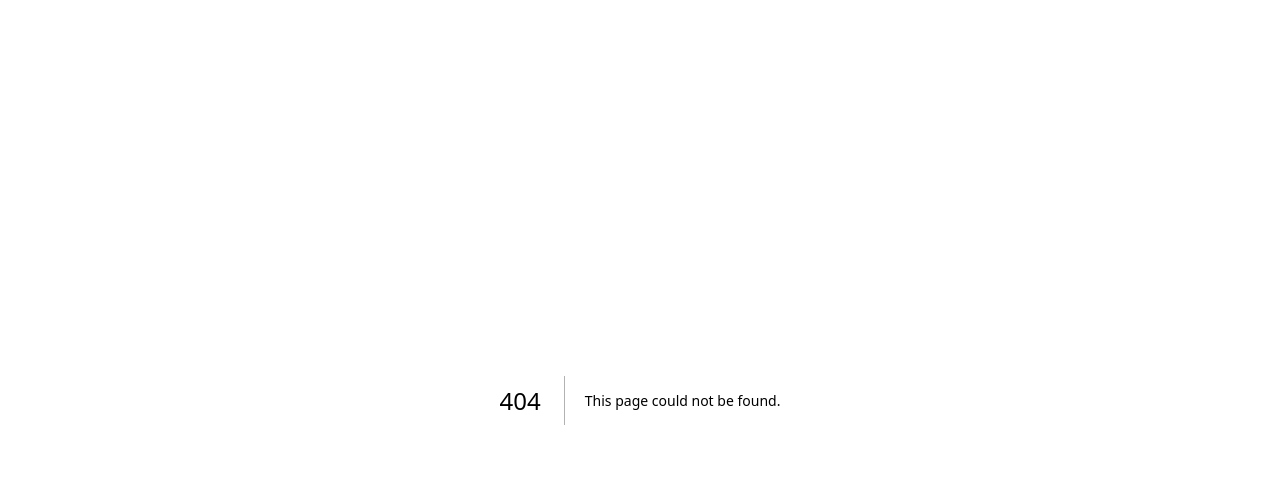
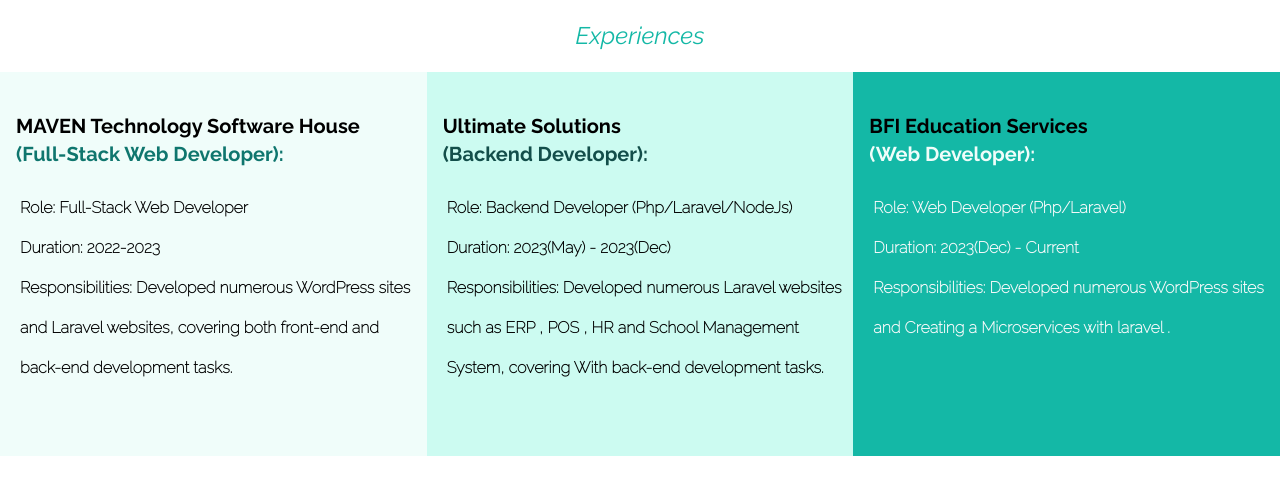
Before and after one commit to KhantMinKyi/portfolio, a Next.js app: page /ExperienceSection in a window 1280 px wide. Before the commit this address had no page. Shown: the top 494 px of the page. Built offline with nearby package versions, Linux system fonts and the light colour scheme.

Commit message:
add experience design

```diff
--- /dev/null
+++ b/pages/ExperienceSection.jsx
@@ -0,0 +1,71 @@
+import React from "react";
+
+function ExperienceSection() {
+  return (
+    <div>
+      <h1 className="  flex justify-center text-xl md:text-2xl font-RalewayItalic py-5 text-teal-500">
+        Experiences
+      </h1>
+      <div className="md:h-96 bg-teal-100 grid md:grid-cols-3 justify-items-stretch font-RalewayThin overflow-hidden ">
+        <div className="bg-teal-50 dark:bg-teal-500 expandable-div">
+          <h1 className="text-xl font-RalewayBold mt-10 ml-4">
+            MAVEN Technology Software House
+            <br></br>
+            <b className="text-teal-700 dark:text-teal-950">
+              (Full-Stack Web Developer):
+            </b>
+          </h1>
+          <div className="ml-4">
+            <ul className=" mt-4 text-md font-semibold leading-10 dark:text-teal-950 p-1">
+              <li>Role: Full-Stack Web Developer</li>
+              <li>Duration: 2022-2023</li>
+              <li>
+                Responsibilities: Developed numerous WordPress sites and Laravel
+                websites, covering both front-end and back-end development
+                tasks.
+              </li>
+            </ul>
+          </div>
+        </div>
+        <div className="bg-teal-100 dark:bg-teal-600 expandable-div">
+          <h1 className="text-xl font-RalewayBold mt-10 ml-4 ">
+            Ultimate Solutions
+            <br></br>
+            <b className="text-teal-900 dark:text-teal-200">
+              (Backend Developer):
+            </b>
+          </h1>
+          <div className="ml-4">
+            <ul className=" mt-4 text-md font-semibold leading-10 dark:text-teal-100 p-1">
+              <li>Role: Backend Developer (Php/Laravel/NodeJs)</li>
+              <li>Duration: 2023(May) - 2023(Dec)</li>
+              <li>
+                Responsibilities: Developed numerous Laravel websites such as
+                ERP , POS , HR and School Management System, covering With
+                back-end development tasks.
+              </li>
+            </ul>
+          </div>
+        </div>
+        <div className="bg-teal-500 dark:bg-teal-900 expandable-div">
+          <h1 className="text-xl font-RalewayBold mt-10 ml-4 ">
+            BFI Education Services <br></br>
+            <b className="text-teal-50 dark:text-teal-100">(Web Developer):</b>
+          </h1>
+          <div className="ml-4">
+            <ul className=" mt-4 text-md font-semibold leading-10 text-gray-50 p-1">
+              <li>Role: Web Developer (Php/Laravel)</li>
+              <li>Duration: 2023(Dec) - Current</li>
+              <li>
+                Responsibilities: Developed numerous WordPress sites and
+                Creating a Microservices with laravel .
+              </li>
+            </ul>
+          </div>
+        </div>
+      </div>
+    </div>
+  );
+}
+
+export default ExperienceSection;
--- a/pages/index.js
+++ b/pages/index.js
@@ -27,7 +27,8 @@
 import Banner from "./Banner";
 import design from "../public/design2.png";
 import code from "../public/code2.png";
-import qa from "../public/qa.png";
+import fs from "../public/fs.png";
+import ExperienceSection from "./ExperienceSection";
 
 export default function Home() {
   const [darkMode, SetDarkMode] = useState(false);
@@ -186,6 +187,7 @@
                 </motion.div>
               </div>
             </section>
+
             {/* About Section */}
             <section id="about">
               <div className="text-center  min-h-50">
@@ -230,6 +232,10 @@
                   </div>
                 </div>
               </div>
+            </section>
+            {/* Experiences */}
+            <section id="experiences">
+              <ExperienceSection />
             </section>
             {/* Skill Section */}
             <motion.section
@@ -291,7 +297,10 @@
                   <p className="max-w-sm dark:text-gray-200">
                     Also Work as Backend Developer. Experience in
                     <span className="text-teal-500">
-                      ERP System And Ecommerce Websites
+                      {" "}
+                      <br></br>
+                      ERP System , Ecommerce Websites , School Management System
+                      , LMS and Portfolio Websites
                     </span>
                   </p>
                   <h2 className="text-teal-500 py-4">Language I Use</h2>
@@ -299,13 +308,13 @@
                     Php/Laravel
                   </p>
                   <p className="text-gray-600 py-1 dark:text-gray-300">
-                    Next Js / React Js
+                    NodeJs / ExpressJs
                   </p>
                   <p className="text-gray-600 py-1 dark:text-gray-300">
                     Wordpress
                   </p>
                 </div>
-                {/* QA */}
+                {/* FS */}
                 <motion.div
                   className="text-center shadow-lg rounded-lg my-6 p-10  mx-4 md:me-2 hover:shadow-gray-300 dark:bg-teal-800 dark:bg-opacity-50 dark:hover:shadow-teal-950"
                   initial="hidden"
@@ -318,20 +327,31 @@
                 >
                   <Image
                     alt="Image"
-                    src={qa}
+                    src={fs}
                     width={"auto"}
                     height={"150"}
                     className="mx-auto hover:scale-110"
                   />
                   <h2 className="font-RalewaySemiBold mt-4 mb-4 text-lg md:text-xl dark:text-gray-200">
-                    Quality Analysis
+                    Full-Stack Developer
                   </h2>
                   <p className="dark:text-gray-200">
-                    I Can Do Quality Analysis For Website And System.
+                    I am a Full-stack Developer proficient in both
+                  </p>
+                  <p>
+                    <span className="text-teal-500">
+                      Front-end and Back-end technologies.
+                    </span>
                   </p>
                   <h2 className="text-teal-500 py-4">Experience</h2>
                   <p className="text-gray-600 py-1 dark:text-gray-300">
-                    Fresher At Quality Analysis
+                    Freelance Full-Stack Developer
+                  </p>
+                  <p className="text-gray-600 py-1 dark:text-gray-300">
+                    Php / NodeJs / React Js
+                  </p>
+                  <p className="text-gray-600 py-1 dark:text-gray-300">
+                    MySQL/ PostgreSQL / MongoDB
                   </p>
                 </motion.div>
               </div>
@@ -398,6 +418,7 @@
                 </Banner>
               </div>
             </section>
+
             {/* Portfolio */}
             <section id="portfolio">
               <h1 className="font-RalewayLight text-xl text-teal-500 text-center my-6">
--- a/styles/style.css
+++ b/styles/style.css
@@ -32,3 +32,16 @@
   padding: 0;
   min-height: 90vh;
 }
+
+.expandable-div {
+  width: 100%;
+  transition: width 0.5s ease, left 0.5s ease; /* Smooth transition effect for both width and left */
+}
+@media only screen and (min-width: 600px) {
+  .expandable-div:hover {
+    width: 100vw; /* Expand to full viewport width on hover */
+    height: 24rem;
+    position: absolute;
+    z-index: 1;
+  }
+}
```
Also changed, not shown: public/fs.png (added).
